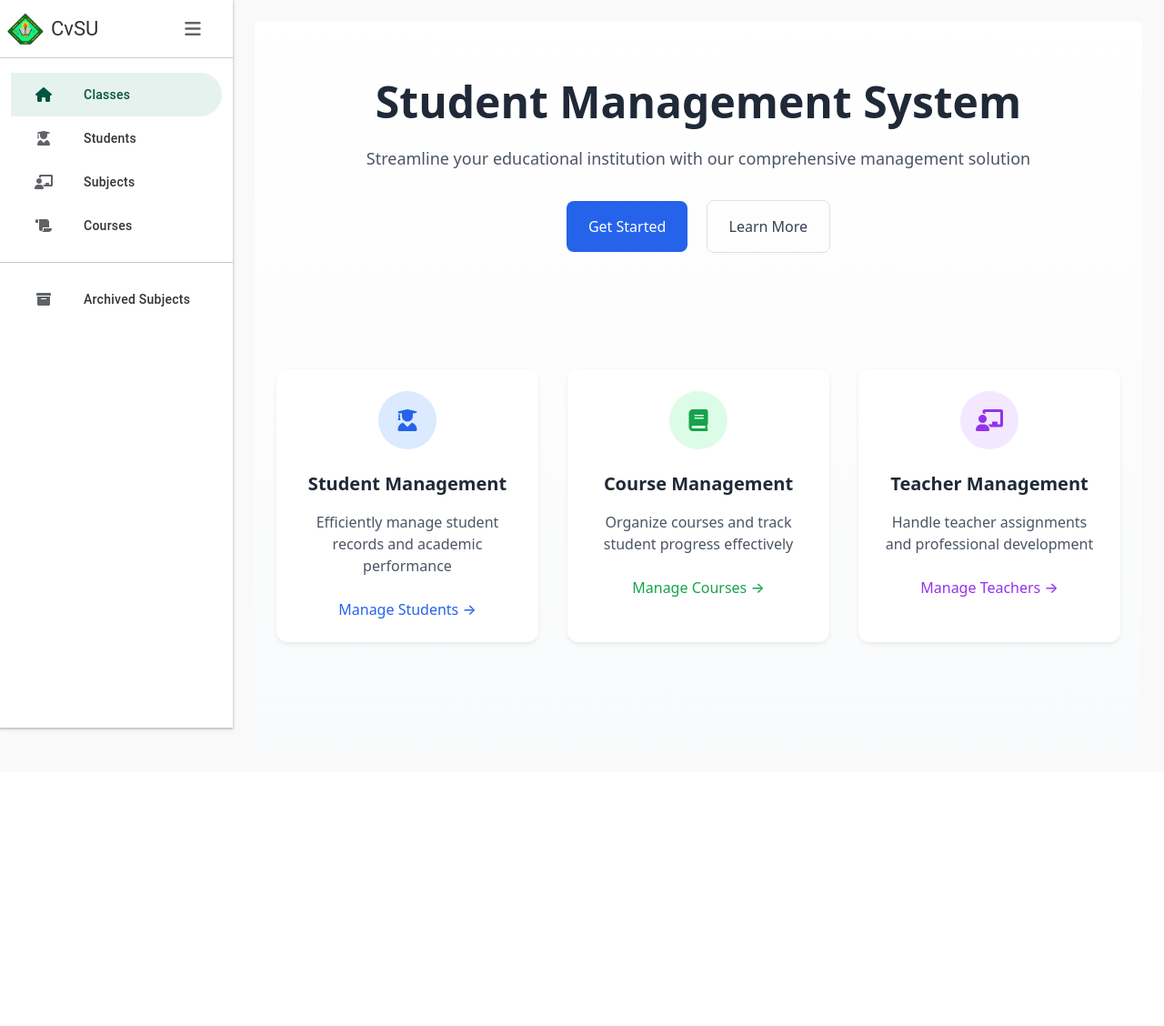
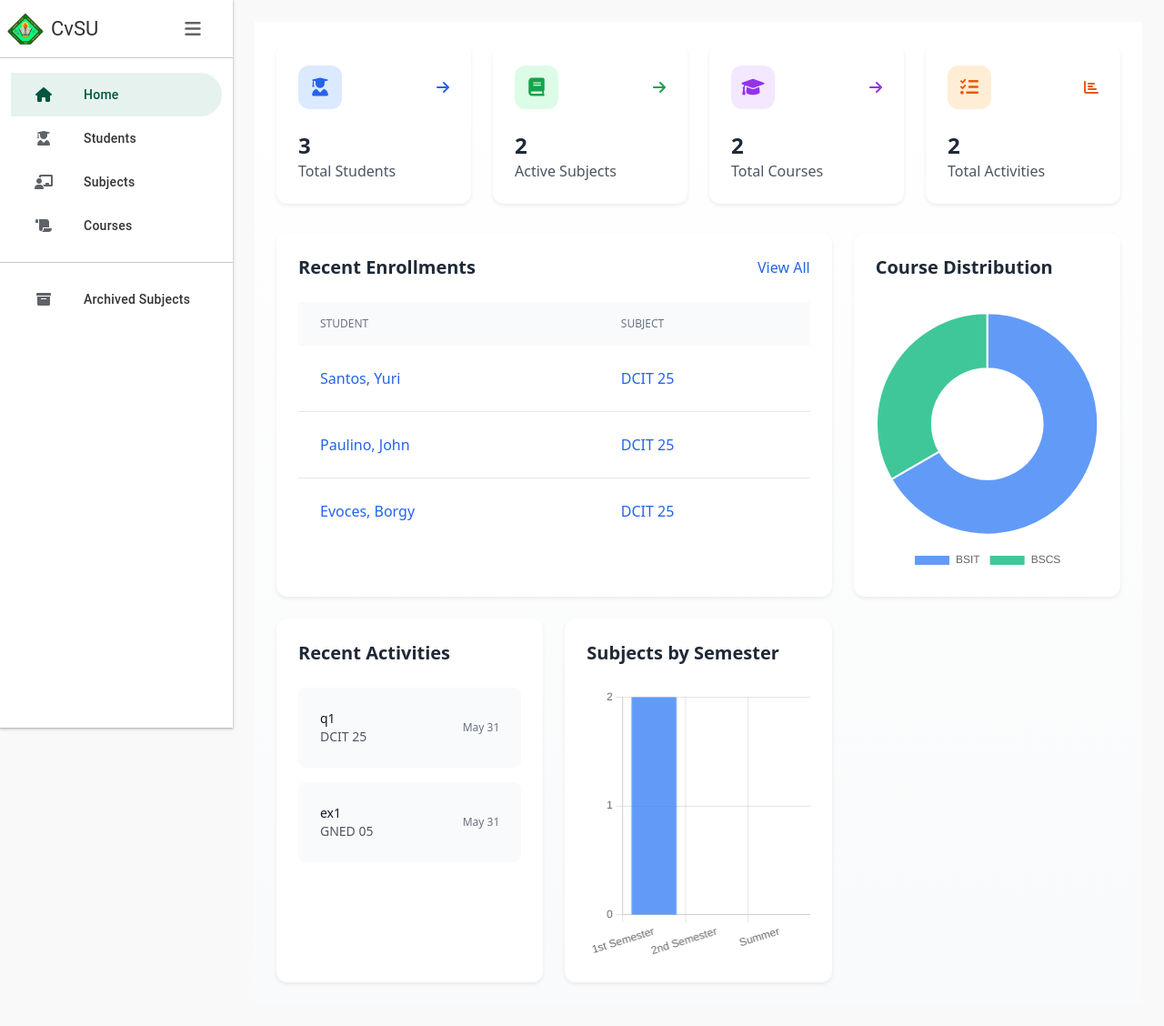
Before and after one commit to yowrexd/Student-Management-System, a Django app: page / in a window 1280 px wide. Shown: the whole page at 91% size. Before the commit the page ends 803 px from the top, so only its background shows below. Run offline with Django 5.2, Linux system fonts and the light colour scheme; data comes from the database, SQL or seed files in the repository; both versions use the stored data as it was after the commit; some libraries are stand-ins or nearby versions.

Commit message:
added: dashboard

```diff
--- a/SMSapp/templates/base.html
+++ b/SMSapp/templates/base.html
@@ -151,7 +151,7 @@
                     <div class="nav-icon">
                         <i class="fas fa-home"></i>
                     </div>
-                    <span class="nav-text">Classes</span>
+                    <span class="nav-text">Home</span>
                 </a>
                 <a href="{% url 'students' %}" class="nav-link flex items-center {% if request.resolver_match.url_name == 'students' or request.resolver_match.url_name == 'student_info' or request.resolver_match.url_name == 'student_subject_info' %}active{% endif %}">
                     <div class="nav-icon">
--- a/SMSapp/templates/index.html
+++ b/SMSapp/templates/index.html
@@ -2,57 +2,210 @@
 {% load static %}
 
 {% block content %}
-<div class="min-h-screen bg-gradient-to-b from-white to-gray-50">
-    <!-- Hero Section -->
-    <div class="container mx-auto px-4 py-16">
-        <div class="text-center max-w-3xl mx-auto">
-            <h1 class="text-4xl md:text-5xl font-bold text-gray-800 mb-6">Student Management System</h1>
-            <p class="text-lg text-gray-600 mb-8">Streamline your educational institution with our comprehensive management solution</p>
-            <div class="space-x-4">
-                <a href="#features" class="inline-block px-6 py-3 bg-blue-600 text-white rounded-lg hover:bg-blue-700 transition duration-300">Get Started</a>
-                <a href="#" class="inline-block px-6 py-3 border border-gray-300 text-gray-700 rounded-lg hover:bg-gray-50 transition duration-300">Learn More</a>
+<div class="min-h-screen bg-gradient-to-b from-white to-gray-50 p-6">
+    <!-- Summary Cards -->
+    <div class="grid grid-cols-1 md:grid-cols-4 gap-6 mb-8">
+        <!-- Students Card -->
+        <div class="bg-white rounded-xl shadow-sm p-6 hover:shadow-md transition-shadow">
+            <div class="flex items-center justify-between mb-4">
+                <div class="w-12 h-12 bg-blue-100 rounded-xl flex items-center justify-center">
+                    <i class="fas fa-user-graduate text-blue-600 text-xl"></i>
+                </div>
+                <a href="{% url 'students' %}" class="text-blue-600 hover:text-blue-700">
+                    <i class="fas fa-arrow-right"></i>
+                </a>
+            </div>
+            <h3 class="text-2xl font-bold text-gray-800">{{ total_students }}</h3>
+            <p class="text-gray-600">Total Students</p>
+        </div>
+
+        <!-- Subjects Card -->
+        <div class="bg-white rounded-xl shadow-sm p-6 hover:shadow-md transition-shadow">
+            <div class="flex items-center justify-between mb-4">
+                <div class="w-12 h-12 bg-green-100 rounded-xl flex items-center justify-center">
+                    <i class="fas fa-book text-green-600 text-xl"></i>
+                </div>
+                <a href="{% url 'subjects' %}" class="text-green-600 hover:text-green-700">
+                    <i class="fas fa-arrow-right"></i>
+                </a>
+            </div>
+            <h3 class="text-2xl font-bold text-gray-800">{{ total_subjects }}</h3>
+            <p class="text-gray-600">Active Subjects</p>
+        </div>
+
+        <!-- Courses Card -->
+        <div class="bg-white rounded-xl shadow-sm p-6 hover:shadow-md transition-shadow">
+            <div class="flex items-center justify-between mb-4">
+                <div class="w-12 h-12 bg-purple-100 rounded-xl flex items-center justify-center">
+                    <i class="fas fa-graduation-cap text-purple-600 text-xl"></i>
+                </div>
+                <a href="{% url 'courses' %}" class="text-purple-600 hover:text-purple-700">
+                    <i class="fas fa-arrow-right"></i>
+                </a>
+            </div>
+            <h3 class="text-2xl font-bold text-gray-800">{{ total_courses }}</h3>
+            <p class="text-gray-600">Total Courses</p>
+        </div>
+
+        <!-- Activities Card -->
+        <div class="bg-white rounded-xl shadow-sm p-6 hover:shadow-md transition-shadow">
+            <div class="flex items-center justify-between mb-4">
+                <div class="w-12 h-12 bg-orange-100 rounded-xl flex items-center justify-center">
+                    <i class="fas fa-tasks text-orange-600 text-xl"></i>
+                </div>
+                <span class="text-orange-600">
+                    <i class="fas fa-chart-bar"></i>
+                </span>
+            </div>
+            <h3 class="text-2xl font-bold text-gray-800">{{ total_activities }}</h3>
+            <p class="text-gray-600">Total Activities</p>
+        </div>
+    </div>
+
+    <!-- Main Dashboard Grid -->
+    <div class="grid grid-cols-1 lg:grid-cols-3 gap-6">
+        <!-- Recent Enrollments -->
+        <div class="bg-white rounded-xl shadow-sm p-6 lg:col-span-2">
+            <div class="flex justify-between items-center mb-6">
+                <h2 class="text-xl font-semibold text-gray-800">Recent Enrollments</h2>
+                <a href="{% url 'students' %}" class="text-blue-600 hover:text-blue-700">View All</a>
+            </div>
+            <div class="overflow-x-auto">
+                <table class="min-w-full">
+                    <thead class="bg-gray-50">
+                        <tr>
+                            <th class="px-6 py-3 text-left text-xs font-medium text-gray-500 uppercase">Student</th>
+                            <th class="px-6 py-3 text-left text-xs font-medium text-gray-500 uppercase">Subject</th>
+                        </tr>
+                    </thead>
+                    <tbody class="divide-y divide-gray-200">
+                        {% for enrollment in recent_enrollments %}
+                        <tr class="hover:bg-gray-50">
+                            <td class="px-6 py-4">
+                                <a href="{% url 'student_info' enrollment.student.student_id %}"
+                                   class="text-blue-600 hover:text-blue-800">
+                                    {{ enrollment.student.last_name }}, {{ enrollment.student.first_name }}
+                                </a>
+                            </td>
+                            <td class="px-6 py-4">
+                                <a href="{% url 'subject_info' enrollment.subject.subject_code %}"
+                                   class="text-blue-600 hover:text-blue-800">
+                                    {{ enrollment.subject.subject_code }}
+                                </a>
+                            </td>
+                        </tr>
+                        {% empty %}
+                        <tr>
+                            <td colspan="2" class="px-6 py-4 text-center text-gray-500">No recent enrollments</td>
+                        </tr>
+                        {% endfor %}
+                    </tbody>
+                </table>
+            </div>
+        </div>
+
+        <!-- Course Distribution Chart -->
+        <div class="bg-white rounded-xl shadow-sm p-6">
+            <h2 class="text-xl font-semibold text-gray-800 mb-6">Course Distribution</h2>
+            <div class="relative" style="height: 300px;">
+                <canvas id="courseDistributionChart"></canvas>
+            </div>
+        </div>
+
+        <!-- Recent Activities -->
+        <div class="bg-white rounded-xl shadow-sm p-6">
+            <h2 class="text-xl font-semibold text-gray-800 mb-6">Recent Activities</h2>
+            <div class="space-y-4">
+                {% for activity in recent_activities %}
+                <div class="flex items-center p-4 bg-gray-50 rounded-lg hover:bg-gray-100">
+                    <div class="flex-1">
+                        <h4 class="text-sm font-medium text-gray-900">{{ activity.activity_name }}</h4>
+                        <p class="text-sm text-gray-600">{{ activity.subject.subject_code }}</p>
+                    </div>
+                    <span class="text-xs text-gray-500">{{ activity.date_assigned|date:"M d" }}</span>
+                </div>
+                {% empty %}
+                <p class="text-center text-gray-500">No recent activities</p>
+                {% endfor %}
+            </div>
+        </div>
+
+        <!-- Semester Distribution -->
+        <div class="bg-white rounded-xl shadow-sm p-6">
+            <h2 class="text-xl font-semibold text-gray-800 mb-6">Subjects by Semester</h2>
+            <div class="relative" style="height: 300px;">
+                <canvas id="semesterChart"></canvas>
             </div>
         </div>
     </div>
+</div>
 
-    <!-- Features Section -->
-    <div class="container mx-auto px-4 py-16" id="features">
-        <div class="grid grid-cols-1 md:grid-cols-3 gap-8">
-            <!-- Student Management Card -->
-            <div class="bg-white rounded-xl shadow-sm hover:shadow-md transition duration-300 p-6">
-                <div class="text-center">
-                    <div class="w-16 h-16 bg-blue-100 rounded-full flex items-center justify-center mx-auto mb-4">
-                        <i class="fas fa-user-graduate text-2xl text-blue-600"></i>
-                    </div>
-                    <h3 class="text-xl font-semibold text-gray-800 mb-3">Student Management</h3>
-                    <p class="text-gray-600 mb-4">Efficiently manage student records and academic performance</p>
-                    <a href="#" class="text-blue-600 hover:text-blue-700 font-medium">Manage Students →</a>
-                </div>
-            </div>
+<!-- Charts Script -->
+<script src="https://cdn.jsdelivr.net/npm/chart.js"></script>
+<script>
+document.addEventListener('DOMContentLoaded', function() {
+    // Course Distribution Chart
+    const courseCtx = document.getElementById('courseDistributionChart').getContext('2d');
+    new Chart(courseCtx, {
+        type: 'doughnut',
+        data: {
+            labels: [{% for course in course_distribution %}'{{ course.course__course_abv }}',{% endfor %}],
+            datasets: [{
+                data: [{% for course in course_distribution %}{{ course.count }},{% endfor %}],
+                backgroundColor: [
+                    'rgba(59, 130, 246, 0.8)',
+                    'rgba(16, 185, 129, 0.8)',
+                    'rgba(139, 92, 246, 0.8)',
+                    'rgba(249, 115, 22, 0.8)',
+                    'rgba(236, 72, 153, 0.8)'
+                ]
+            }]
+        },
+        options: {
+            responsive: true,
+            maintainAspectRatio: false,
+            plugins: {
+                legend: {
+                    position: 'bottom'
+                }
+            }
+        }
+    });
 
-            <!-- Course Management Card -->
-            <div class="bg-white rounded-xl shadow-sm hover:shadow-md transition duration-300 p-6">
-                <div class="text-center">
-                    <div class="w-16 h-16 bg-green-100 rounded-full flex items-center justify-center mx-auto mb-4">
-                        <i class="fas fa-book text-2xl text-green-600"></i>
-                    </div>
-                    <h3 class="text-xl font-semibold text-gray-800 mb-3">Course Management</h3>
-                    <p class="text-gray-600 mb-4">Organize courses and track student progress effectively</p>
-                    <a href="#" class="text-green-600 hover:text-green-700 font-medium">Manage Courses →</a>
-                </div>
-            </div>
-
-            <!-- Teacher Management Card -->
-            <div class="bg-white rounded-xl shadow-sm hover:shadow-md transition duration-300 p-6">
-                <div class="text-center">
-                    <div class="w-16 h-16 bg-purple-100 rounded-full flex items-center justify-center mx-auto mb-4">
-                        <i class="fas fa-chalkboard-teacher text-2xl text-purple-600"></i>
-                    </div>
-                    <h3 class="text-xl font-semibold text-gray-800 mb-3">Teacher Management</h3>
-                    <p class="text-gray-600 mb-4">Handle teacher assignments and professional development</p>
-                    <a href="#" class="text-purple-600 hover:text-purple-700 font-medium">Manage Teachers →</a>
-                </div>
-            </div>
-        </div>
-    </div>
+    // Semester Distribution Chart
+    const semesterCtx = document.getElementById('semesterChart').getContext('2d');
+    new Chart(semesterCtx, {
+        type: 'bar',
+        data: {
+            labels: ['1st Semester', '2nd Semester', 'Summer'],
+            datasets: [{
+                label: 'Number of Subjects',
+                data: [
+                    {% for sem in subjects_by_semester %}
+                        {{ sem.count }},
+                    {% endfor %}
+                ],
+                backgroundColor: 'rgba(59, 130, 246, 0.8)'
+            }]
+        },
+        options: {
+            responsive: true,
+            maintainAspectRatio: false,
+            plugins: {
+                legend: {
+                    display: false
+                }
+            },
+            scales: {
+                y: {
+                    beginAtZero: true,
+                    ticks: {
+                        stepSize: 1
+                    }
+                }
+            }
+        }
+    });
+});
+</script>
 {% endblock %}
--- a/SMSapp/views.py
+++ b/SMSapp/views.py
@@ -15,7 +15,49 @@ from django.views.decorators.http import require_http_methods
 from django.views.decorators.csrf import csrf_exempt
 
 def index(request):
-    return render(request, 'index.html')
+    # Get summary counts
+    total_students = Student.objects.count()
+    total_subjects = Subject.objects.filter(archive=False).count()
+    total_courses = Course.objects.count()
+    total_activities = Activity.objects.count()
+
+    # Get recent enrollments
+    recent_enrollments = StudentSubjectEnrollment.objects.select_related(
+        'student', 'subject'
+    ).order_by('-id')[:5]
+
+    # Get course distribution
+    course_distribution = Student.objects.values(
+        'course__course_abv'
+    ).annotate(
+        count=models.Count('student_id')
+    ).order_by('-count')
+
+    # Get recent activities
+    recent_activities = Activity.objects.select_related(
+        'subject'
+    ).order_by('-date_assigned')[:5]
+
+    # Get subjects grouped by semester
+    subjects_by_semester = Subject.objects.filter(
+        archive=False
+    ).values(
+        'semester'
+    ).annotate(
+        count=models.Count('subject_code')
+    ).order_by('semester')
+
+    context = {
+        'total_students': total_students,
+        'total_subjects': total_subjects,
+        'total_courses': total_courses,
+        'total_activities': total_activities,
+        'recent_enrollments': recent_enrollments,
+        'course_distribution': course_distribution,
+        'recent_activities': recent_activities,
+        'subjects_by_semester': subjects_by_semester
+    }
+    return render(request, 'index.html', context)
 
 # default view for subjects
 def subjects(request):
```
Also changed, not shown: db.sqlite3.
